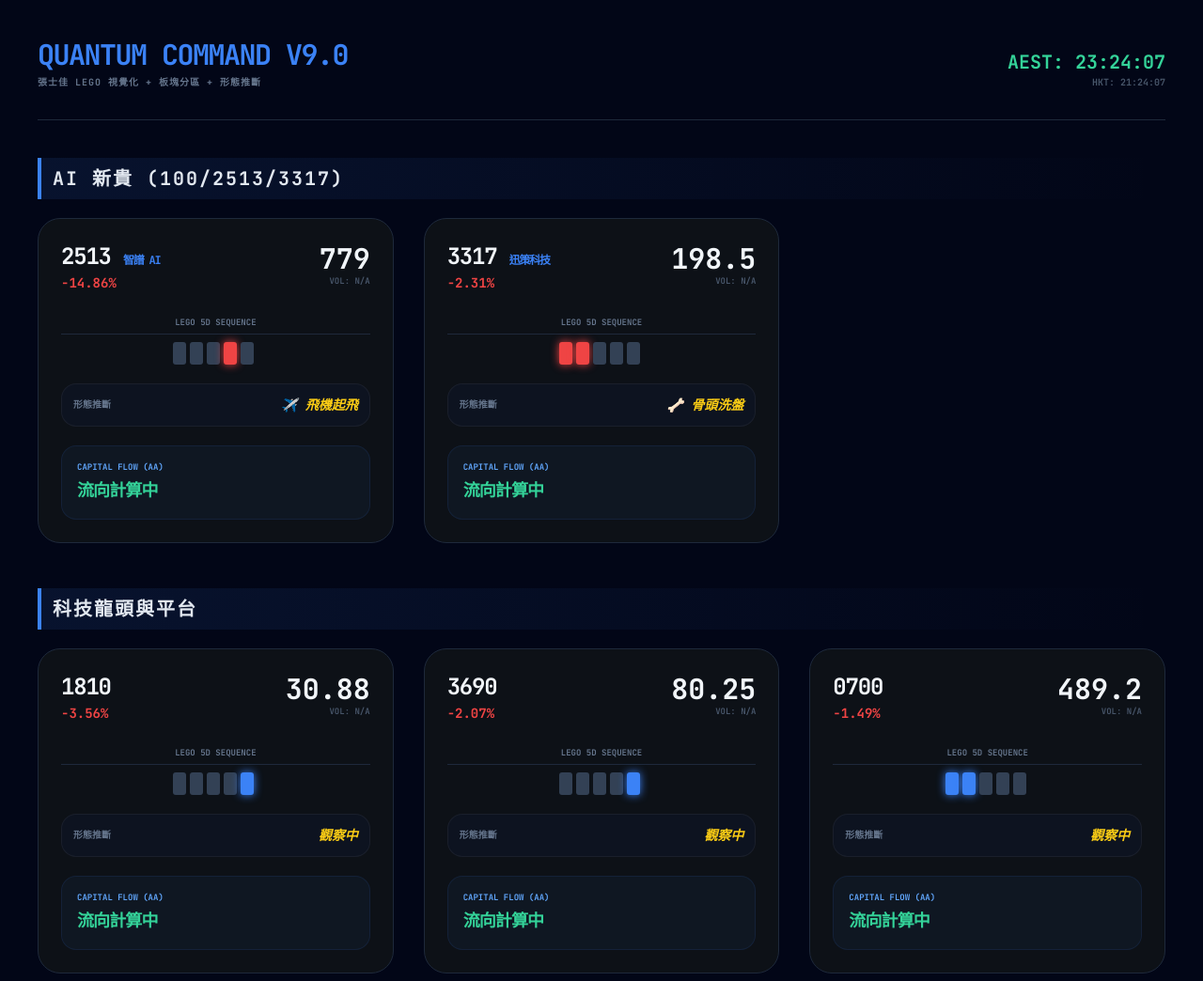
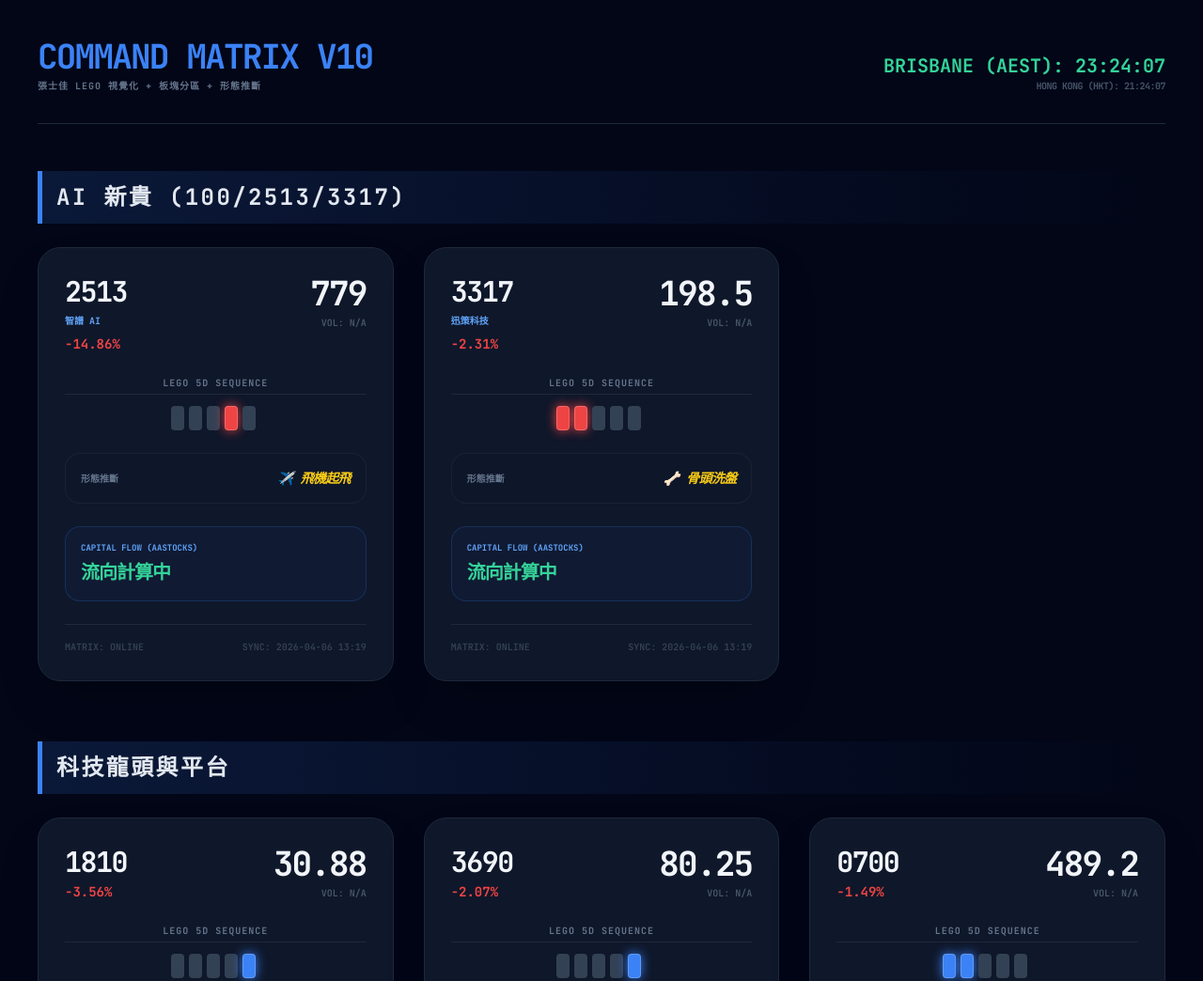
Before and after one commit to jackyyeung2009-sudo/hk-stock-quantum-ai, a plain HTML site: page index.html in a window 1280 px wide. Shown: the top 1044 px of the page at 94% size. Drawn offline with nearby package versions, Linux system fonts and the light colour scheme.

Commit message:
Update index.html

```diff
--- a/index.html
+++ b/index.html
@@ -2,52 +2,53 @@
 <html lang="zh-HK">
 <head>
     <meta charset="UTF-8">
-    <title>港股 AI 形態指揮部 V9.0 FINAL</title>
+    <title>港股 AI 形態指揮部 V10.0 FINAL</title>
     <script src="https://cdn.tailwindcss.com"></script>
     <link rel="stylesheet" href="https://cdnjs.cloudflare.com/ajax/libs/font-awesome/6.4.0/css/all.min.css">
     <style>
         @import url('https://fonts.googleapis.com/css2?family=JetBrains+Mono:wght@700&display=swap');
         body { background-color: #020617; color: #f1f5f9; font-family: 'JetBrains Mono', sans-serif; }
-        .lego-brick { width: 14px; height: 24px; border-radius: 3px; margin-right: 4px; }
-        .bg-red { background-color: #ef4444; box-shadow: 0 0 10px #ef4444; }
-        .bg-blue { background-color: #3b82f6; box-shadow: 0 0 10px #3b82f6; }
+        .glass-card { background: #0f172a; border: 1px solid #1e293b; transition: all 0.3s; }
+        .lego-brick { width: 14px; height: 26px; border-radius: 4px; margin-right: 5px; }
+        .bg-red { background-color: #ef4444; box-shadow: 0 0 12px #ef4444; border: 1px solid rgba(255,255,255,0.2); }
+        .bg-blue { background-color: #3b82f6; box-shadow: 0 0 12px #3b82f6; border: 1px solid rgba(255,255,255,0.2); }
         .bg-gray { background-color: #334155; }
-        .sector-title { border-left: 4px solid #3b82f6; padding-left: 12px; margin: 40px 0 20px 0; background: linear-gradient(90deg, rgba(59, 130, 246, 0.1), transparent); }
+        .sector-header { border-left: 5px solid #3b82f6; padding-left: 15px; margin: 50px 0 25px 0; background: linear-gradient(90deg, rgba(59, 130, 246, 0.15), transparent); }
     </style>
 </head>
 <body class="p-4 md:p-10">
 
     <header class="max-w-7xl mx-auto mb-10 flex justify-between items-end border-b border-slate-800 pb-8">
         <div>
-            <h1 class="text-3xl font-black text-blue-500 uppercase tracking-tighter">QUANTUM COMMAND V9.0</h1>
+            <h1 class="text-4xl font-black text-blue-500 uppercase tracking-tighter">COMMAND MATRIX V10</h1>
             <p class="text-slate-500 text-[10px] mt-1 font-bold uppercase tracking-widest">張士佳 LEGO 視覺化 + 板塊分區 + 形態推斷</p>
         </div>
         <div class="text-right">
-            <p id="clock-aest" class="text-emerald-400 font-bold text-xl"></p>
-            <p id="clock-hkt" class="text-slate-600 text-[10px] font-bold uppercase"></p>
+            <p id="clock-aest" class="text-emerald-400 font-bold text-xl uppercase"></p>
+            <p id="clock-hkt" class="text-slate-600 text-[10px] font-bold uppercase tracking-tighter"></p>
         </div>
     </header>
 
-    <main id="main-content" class="max-w-7xl mx-auto">
-        <div class="text-center py-20 text-slate-700 animate-pulse font-black text-xl uppercase">最高算力同步中...</div>
+    <main id="main-container" class="max-w-7xl mx-auto">
+        <div class="text-center py-20 text-slate-700 animate-pulse font-black text-2xl">最高算力同步中...</div>
     </main>
 
     <script>
         function updateTime() {
             const now = new Date();
             const fmt = (tz) => new Intl.DateTimeFormat('en-GB', { timeZone: tz, hour:'2-digit', minute:'2-digit', second:'2-digit', hour12:false }).format(now);
-            document.getElementById('clock-aest').innerText = `AEST: ${fmt('Australia/Brisbane')}`;
-            document.getElementById('clock-hkt').innerText = `HKT: ${fmt('Asia/Hong_Kong')}`;
+            document.getElementById('clock-aest').innerText = `BRISBANE (AEST): ${fmt('Australia/Brisbane')}`;
+            document.getElementById('clock-hkt').innerText = `HONG KONG (HKT): ${fmt('Asia/Hong_Kong')}`;
         }
 
-        async function render() {
+        async function loadMatrix() {
             try {
                 const res = await fetch('./data.json?t=' + Date.now());
                 const data = await res.json();
-                const container = document.getElementById('main-content');
+                const container = document.getElementById('main-container');
                 container.innerHTML = '';
 
-                // 分組邏輯
+                // 按板塊分組數據
                 const groups = data.reduce((acc, item) => {
                     if (!acc[item.sector]) acc[item.sector] = [];
                     acc[item.sector].push(item);
@@ -55,39 +56,54 @@
                 }, {});
 
                 for (const [sectorName, stocks] of Object.entries(groups)) {
-                    let html = `<div class="sector-title py-2"><h2 class="text-xl font-black text-slate-200 uppercase tracking-widest">${sectorName}</h2></div>
-                                <div class="grid grid-cols-1 md:grid-cols-2 lg:grid-cols-3 gap-8 mb-12">`;
+                    let html = `<div class="sector-header py-3"><h2 class="text-2xl font-black text-slate-200 uppercase tracking-widest">${sectorName}</h2></div>
+                                <div class="grid grid-cols-1 md:grid-cols-2 lg:grid-cols-3 gap-8 mb-16">`;
 
                     stocks.forEach(s => {
                         const bricks = s.lego.map(color => `<div class="lego-brick bg-${color}"></div>`).join('');
+                        const isUp = !s.change.includes('-');
+
                         html += `
-                            <div class="bg-[#0d1117] border border-slate-800 rounded-3xl p-6 hover:border-blue-500 transition-all">
+                            <div class="glass-card rounded-3xl p-7 hover:border-blue-500 hover:scale-[1.02] shadow-2xl">
                                 <div class="flex justify-between items-start mb-6">
-                                    <div><h3 class="text-2xl font-black tracking-tighter">${s.symbol.split('.')[0]} <span class="text-xs text-blue-500 uppercase">${s.name}</span></h3>
-                                    <span class="text-sm font-bold ${s.change.includes('-') ? 'text-red-500' : 'text-emerald-500'}">${s.change}</span></div>
-                                    <div class="text-right"><div class="text-3xl font-black">${s.price}</div><div class="text-[9px] text-slate-600 font-bold uppercase">Vol: ${s.vol}</div></div>
+                                    <div>
+                                        <h3 class="text-3xl font-black tracking-tighter">${s.symbol.split('.')[0]}</h3>
+                                        <span class="text-[10px] text-blue-400 font-black uppercase">${s.name}</span>
+                                        <div class="text-sm font-bold mt-1 ${isUp ? 'text-emerald-500' : 'text-red-500'}">${s.change}</div>
+                                    </div>
+                                    <div class="text-right">
+                                        <div class="text-4xl font-black tracking-tighter">${s.price}</div>
+                                        <div class="text-[10px] text-slate-600 font-bold uppercase mt-1">Vol: ${s.vol}</div>
+                                    </div>
                                 </div>
-                                <div class="space-y-5">
-                                    <div><p class="text-[9px] text-slate-500 font-bold mb-2 uppercase text-center border-b border-slate-800 pb-1">LEGO 5D Sequence</p>
-                                    <div class="flex justify-center">${bricks}</div></div>
-                                    <div class="flex justify-between bg-slate-900/50 p-3 rounded-2xl border border-white/5 text-sm">
-                                        <span class="text-[10px] text-slate-500 font-bold uppercase">形態推斷</span><span class="text-yellow-400 font-bold italic">${s.pattern}</span>
+                                <div class="space-y-6">
+                                    <div>
+                                        <p class="text-[10px] text-slate-500 font-black mb-3 uppercase text-center border-b border-slate-800 pb-1 tracking-widest">LEGO 5D Sequence</p>
+                                        <div class="flex justify-center">${bricks}</div>
                                     </div>
-                                    <div class="bg-blue-500/5 p-4 rounded-2xl border border-blue-500/10">
-                                        <p class="text-[9px] text-blue-400 font-black uppercase mb-1">Capital Flow (AA)</p>
-                                        <p class="text-lg font-black text-emerald-400 tracking-tighter">${s.flow}</p>
+                                    <div class="flex justify-between bg-slate-900/50 p-4 rounded-2xl border border-white/5 items-center">
+                                        <span class="text-[10px] text-slate-500 font-black uppercase">形態推斷</span>
+                                        <span class="text-sm font-bold text-yellow-400 italic tracking-tighter">${s.pattern}</span>
                                     </div>
+                                    <div class="bg-blue-600/5 p-4 rounded-2xl border border-blue-500/20">
+                                        <p class="text-[9px] text-blue-400 font-black uppercase mb-1">Capital Flow (AAStocks)</p>
+                                        <p class="text-xl font-black text-emerald-400 tracking-tighter">${s.flow}</p>
+                                    </div>
+                                </div>
+                                <div class="mt-6 pt-4 border-t border-slate-800 text-[10px] text-slate-700 flex justify-between font-bold">
+                                    <span>MATRIX: ONLINE</span>
+                                    <span>SYNC: ${s.update}</span>
                                 </div>
                             </div>`;
                     });
                     html += `</div>`;
                     container.innerHTML += html;
                 }
-            } catch (e) { console.error(e); }
+            } catch (e) { console.error("Load Error:", e); }
         }
 
         setInterval(updateTime, 1000); updateTime();
-        render(); setInterval(render, 60000);
+        loadMatrix(); setInterval(loadMatrix, 60000);
     </script>
 </body>
 </html>
```
